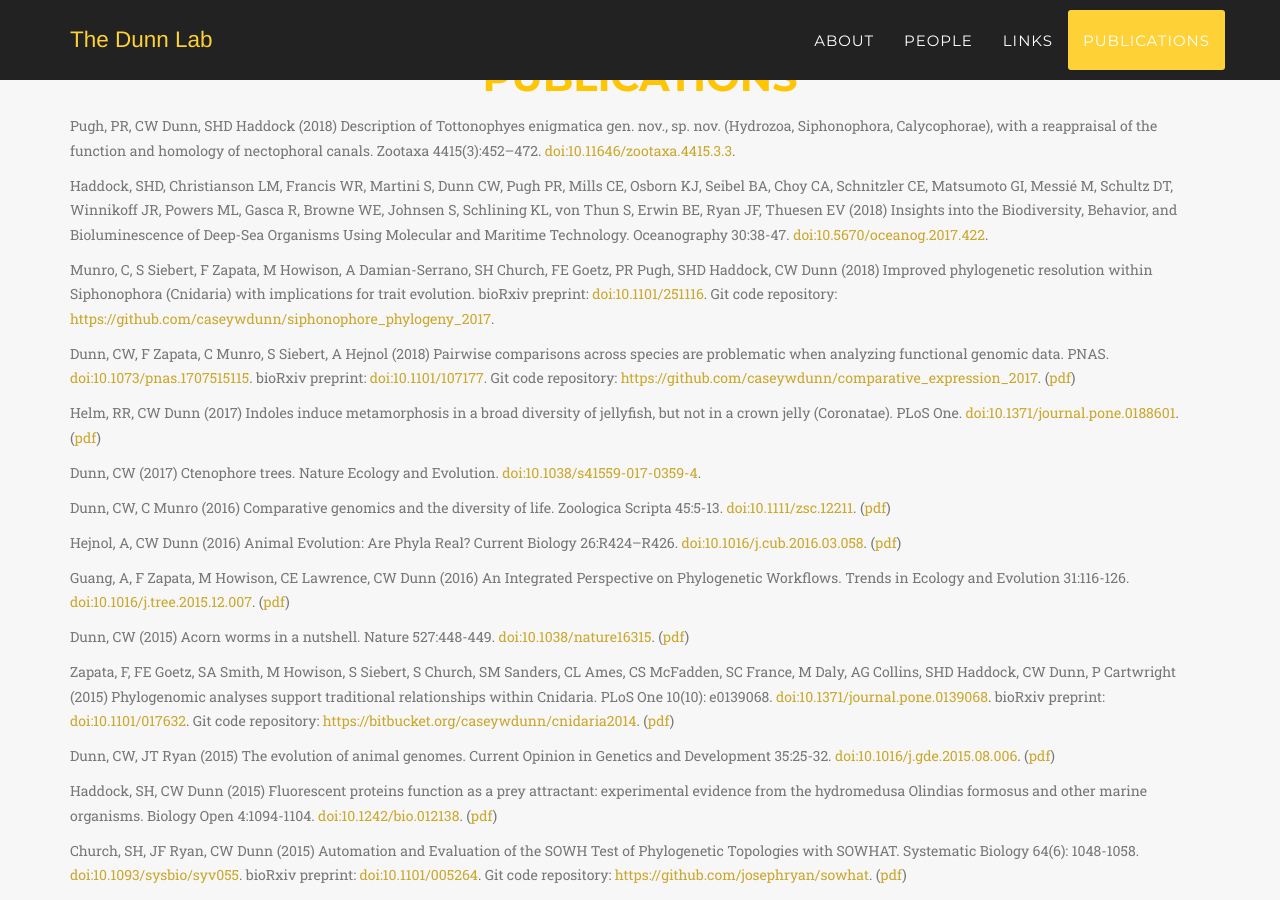
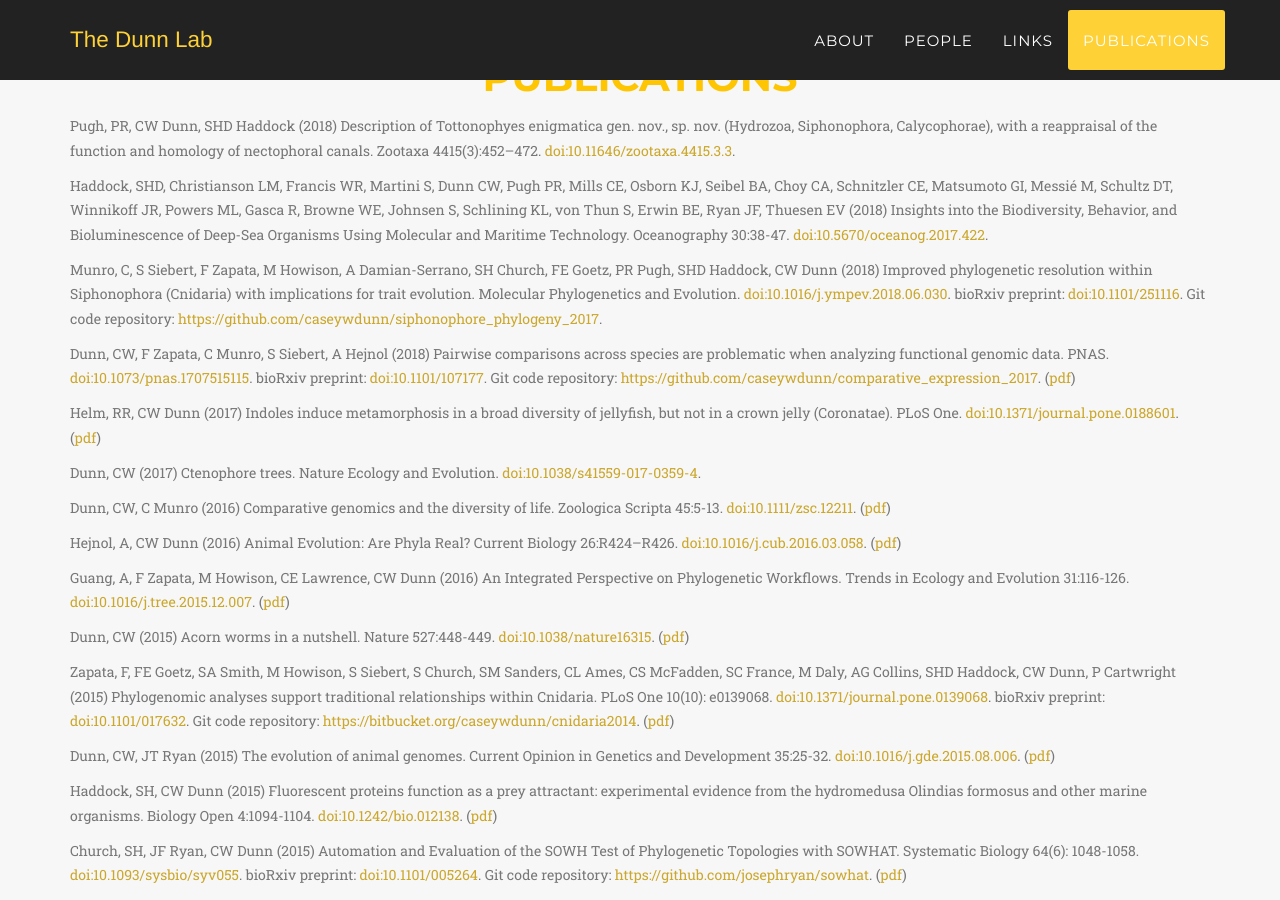
Before and after one commit to caseywdunn/caseywdunn.github.io, a Jekyll site: the page built from index.html, in a window 1280 px wide and 900 px high, scrolled down 8225 px. Built offline with Jekyll 4.4.1, drawn with Linux system fonts in a browser that asks for light colours; some web fonts are replaced.

Commit message:
added journal

```diff
--- a/_includes/publications.html
+++ b/_includes/publications.html
@@ -12,13 +12,12 @@
 <p class="text-muted"> Pugh, PR, CW Dunn, SHD Haddock (2018) Description of Tottonophyes enigmatica gen. nov., sp. nov. (Hydrozoa, Siphonophora, Calycophorae), with a reappraisal of the function and homology of nectophoral canals. Zootaxa 4415(3):452–472. <a href="https://doi.org/10.11646/zootaxa.4415.3.3">doi:10.11646/zootaxa.4415.3.3</a>. </p>
 </div><div class="box-footer"> </div></div>
 
-
 <div class="box"><div class="box-title"></div><div class="box-body">
 <p class="text-muted"> Haddock, SHD, Christianson LM, Francis WR, Martini S, Dunn CW, Pugh PR, Mills CE, Osborn KJ, Seibel BA, Choy CA, Schnitzler CE, Matsumoto GI, Messié M, Schultz DT, Winnikoff JR, Powers ML, Gasca R, Browne WE, Johnsen S, Schlining KL, von Thun S, Erwin BE, Ryan JF, Thuesen EV (2018) Insights into the Biodiversity, Behavior, and Bioluminescence of Deep-Sea Organisms Using Molecular and Maritime Technology. Oceanography 30:38-47. <a href="https://doi.org/10.5670/oceanog.2017.422">doi:10.5670/oceanog.2017.422</a>.</p>
 </div><div class="box-footer"> </div></div>
 
 <div class="box"><div class="box-title"></div><div class="box-body">
-	<p class="text-muted"> Munro, C, S Siebert, F Zapata, M Howison, A Damian-Serrano, SH Church, FE Goetz, PR Pugh, SHD Haddock, CW Dunn (2018) Improved phylogenetic resolution within Siphonophora (Cnidaria) with implications for trait evolution. bioRxiv preprint: <a href="https://doi.org/10.1101/251116">doi:10.1101/251116</a>. Git code repository: <a href="https://github.com/caseywdunn/siphonophore_phylogeny_2017">https://github.com/caseywdunn/siphonophore_phylogeny_2017</a>. </p>
+	<p class="text-muted"> Munro, C, S Siebert, F Zapata, M Howison, A Damian-Serrano, SH Church, FE Goetz, PR Pugh, SHD Haddock, CW Dunn (2018) Improved phylogenetic resolution within Siphonophora (Cnidaria) with implications for trait evolution. Molecular Phylogenetics and Evolution. <a href="http://dx.doi.org/10.1016/j.ympev.2018.06.030">doi:10.1016/j.ympev.2018.06.030</a>. bioRxiv preprint: <a href="https://doi.org/10.1101/251116">doi:10.1101/251116</a>. Git code repository: <a href="https://github.com/caseywdunn/siphonophore_phylogeny_2017">https://github.com/caseywdunn/siphonophore_phylogeny_2017</a>. </p>
 </div><div class="box-footer"> </div></div>
 
 <div class="box"><div class="box-title"></div><div class="box-body">
```
